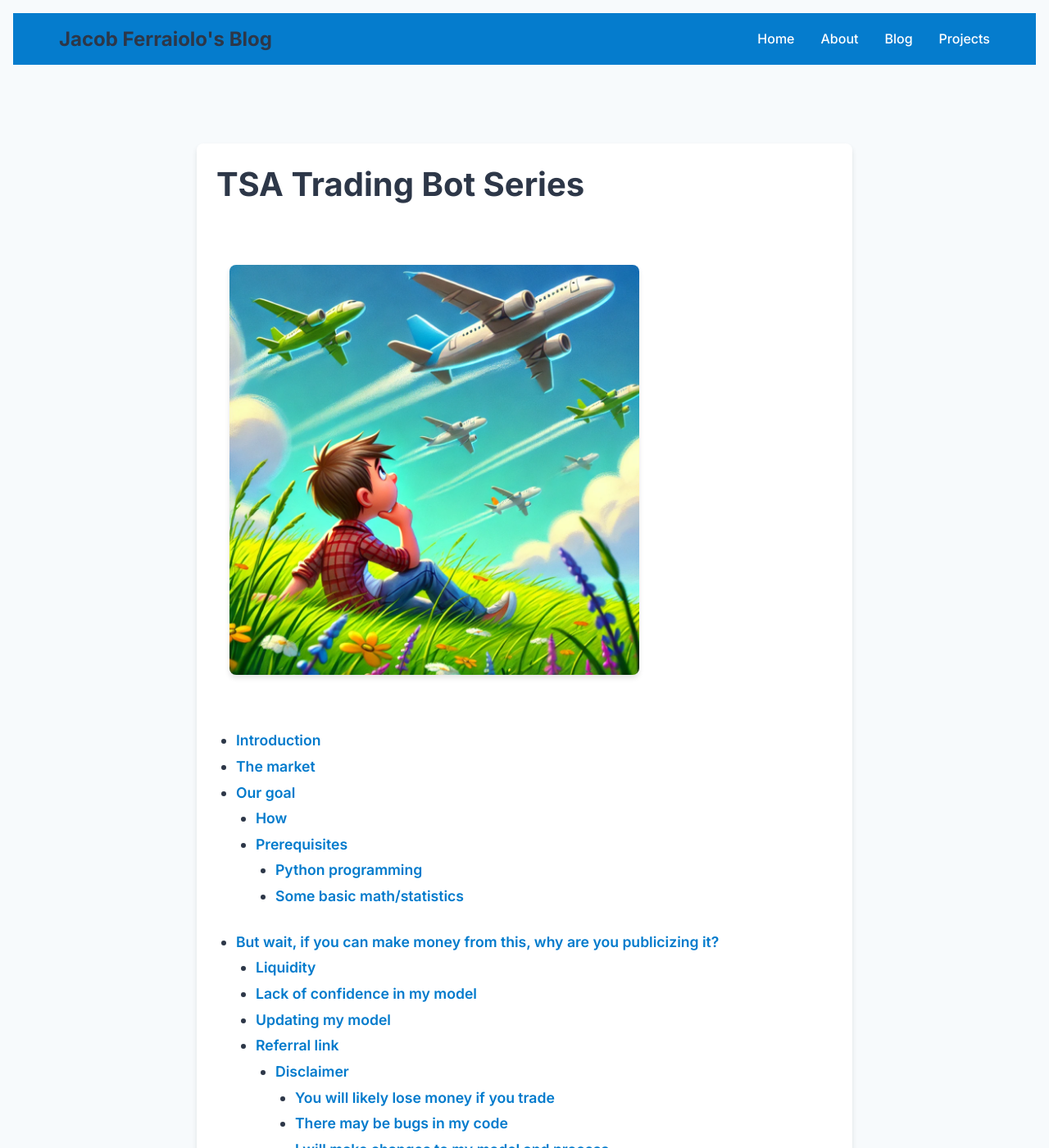
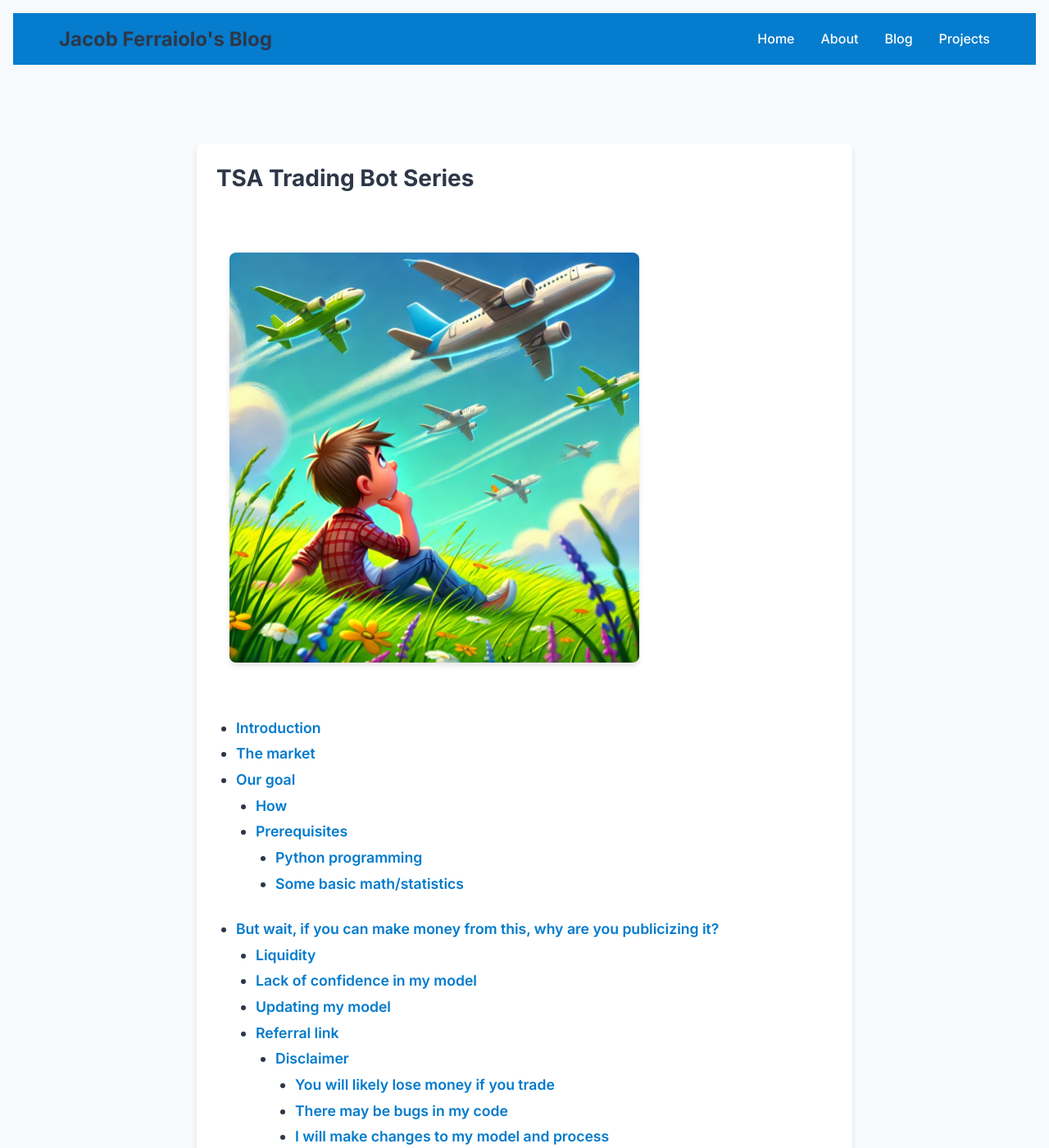
Before and after one commit to ferraijv/ferraijv.github.io, a Jekyll site: the page built from docs/kalshi_tsa_trading_bot_overview.markdown, in a window 1280 px wide and 1400 px high. Shown: the whole window at 82% size. Built offline with Jekyll 4.4.1, drawn with Linux system fonts in a browser that asks for light colours.

Commit message:
idk what this change is

```diff
--- a/docs/_layouts/default.html
+++ b/docs/_layouts/default.html
@@ -61,6 +61,7 @@
       display: flex;
       flex-direction: column;
       padding: var(--spacing-unit);
+      word-wrap: break-word;
     }
 
     /* Typography */
@@ -71,9 +72,9 @@
       color: var(--text-color);
     }
 
-    h1 { font-size: 2.5rem; }
-    h2 { font-size: 2rem; }
-    h3 { font-size: 1.75rem; }
+    h1 { font-size: 2rem; }
+    h2 { font-size: 1.5rem; }
+    h3 { font-size: 1.25rem; }
 
     p {
       margin-bottom: 1.5rem;
@@ -132,7 +133,7 @@
 }
 
 .post-title {
-  font-size: 2.5rem;
+  font-size: 1.75rem;
   font-weight: bold;
   margin-bottom: 0.5rem;
   color: var(--text-color);
@@ -151,7 +152,7 @@
 
 /* Headings */
 .post-content h2 {
-  font-size: 2rem;
+  font-size: 1.25rem;
   margin-top: 2rem;
   margin-bottom: 1rem;
   font-weight: bold;
@@ -306,9 +307,9 @@
         padding: var(--spacing-unit);
       }
 
-      h1 { font-size: 2rem; }
-      h2 { font-size: 1.75rem; }
-      h3 { font-size: 1.5rem; }
+      h1 { font-size: 1.5rem; }
+      h2 { font-size: 1.25rem; }
+      h3 { font-size: 1rem; }
 
       .wrapper {
         padding: var(--spacing-unit);
```
Also changed, not shown: requirements.txt (added, +30 -0 lines), docs/Gemfile.lock, 1 other file.
